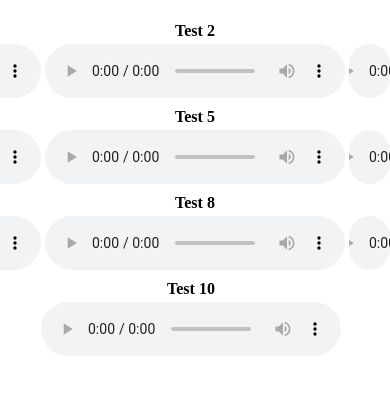
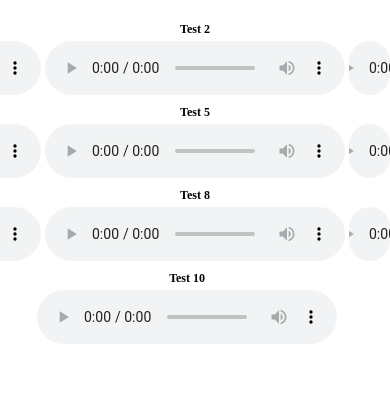
Before and after one commit to maitycyrus/web_vc, a plain HTML site: page index.html in a window 390 px wide. Shown: the part 69-468 px from the top of the page. Drawn offline with Linux system fonts and the light colour scheme.

Commit message:
Update index.html

```diff
--- a/index.html
+++ b/index.html
@@ -14,9 +14,17 @@
       /* Center the table horizontally */
       table {
         margin: 0 auto;
+        width: 100%;
       }
       .heading-spacing {
-      height: 50px;
+        height: 30px;
+      }
+
+      /* Media query for smaller screens */
+      @media (max-width: 600px) {
+        table {
+          font-size: 12px;
+        }
       }
     </style>
 </head>
```
